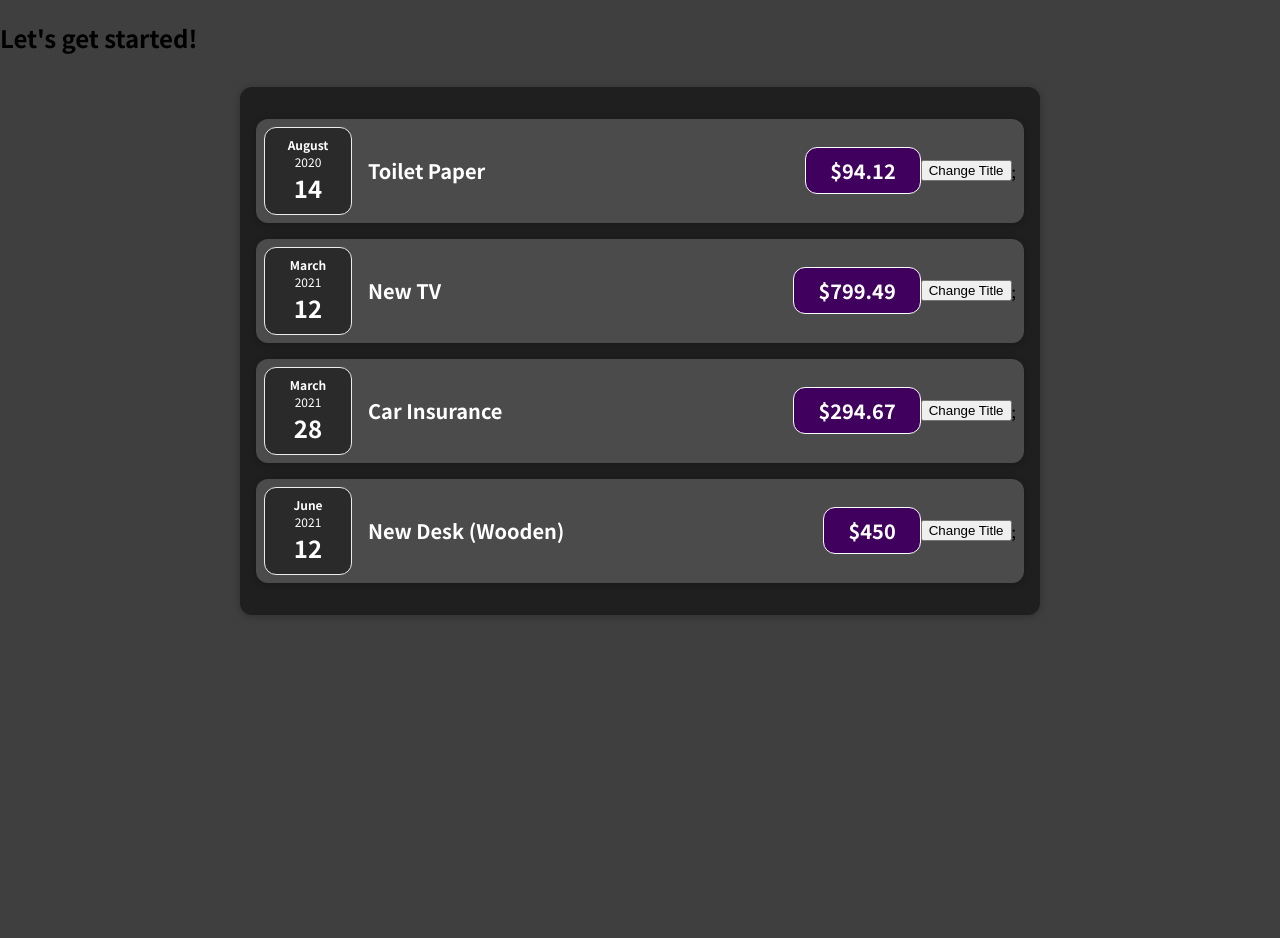
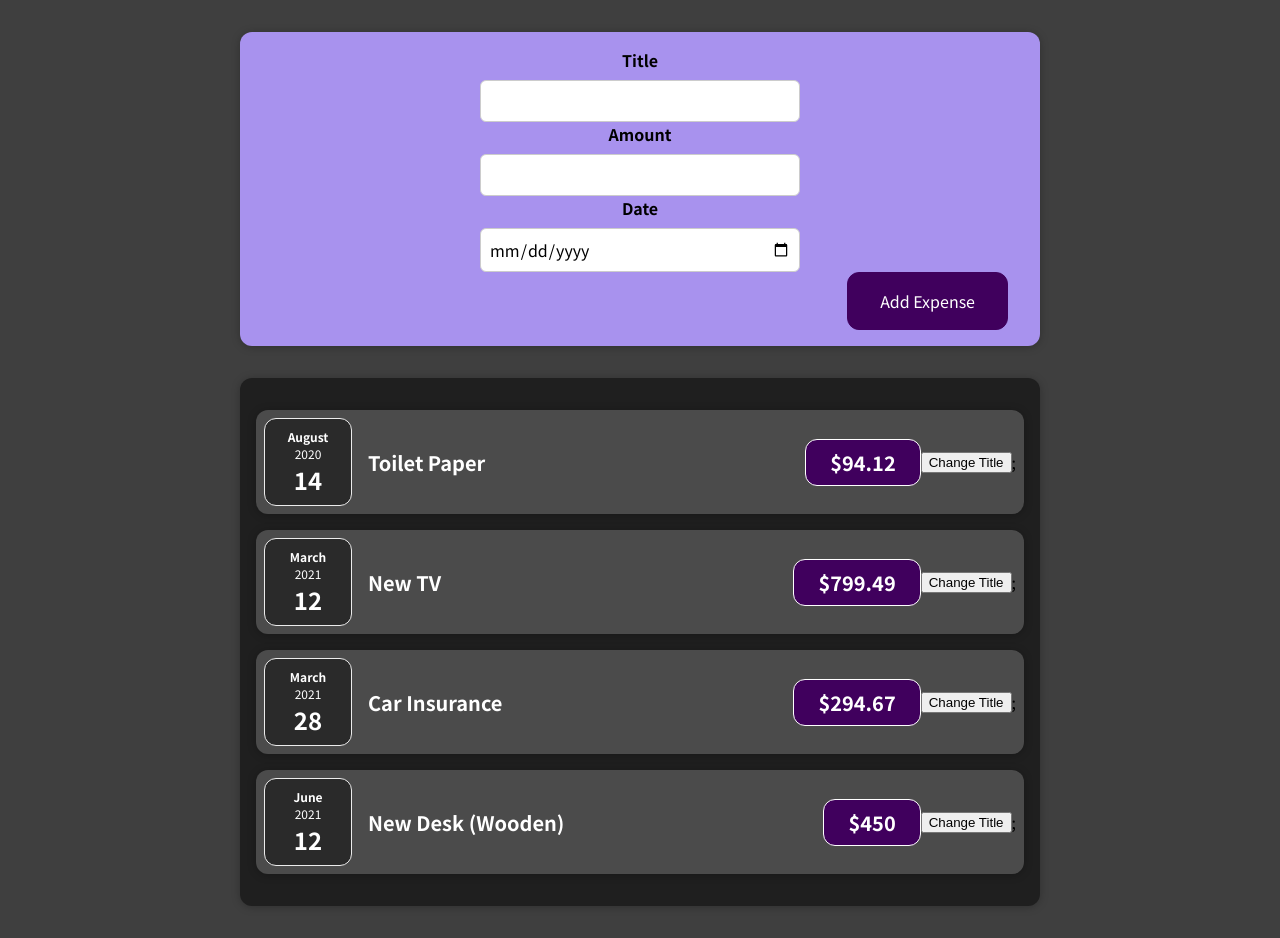
Before and after one commit to rmohanmd/Expense-Tracker, a React (Create React App) app: page / in a window 1280 px wide. Before the commit the page ends 800 px from the top, so only its background shows below. Built offline with nearby package versions, Linux system fonts and the light colour scheme.

Commit message:
Added expenses form with user input and state management

```diff
--- a/src/App.js
+++ b/src/App.js
@@ -1,4 +1,5 @@
 import React from "react";
+import NewExpense from "./components/NewExpense/NewExpense";
 import Expenses from "./components/Expenses/Expenses";
 
 const App = () => {
@@ -25,7 +26,7 @@
   ];
   return (
     <div>
-      <h2>Let's get started!</h2>
+      <NewExpense />
       <Expenses expenses={expenses} />
     </div>
   );
--- /dev/null
+++ b/src/components/NewExpense/ExpenseForm.css
@@ -0,0 +1,26 @@
+.new-expense__controls {
+  display: flex;
+  flex-wrap: wrap;
+  gap: 1rem;
+  margin-bottom: 1rem;
+  text-align: left;
+}
+
+.new-expense__control label {
+  font-weight: bold;
+  margin-bottom: 0.5rem;
+  display: block;
+}
+
+.new-expense__control input {
+  font: inherit;
+  padding: 0.5rem;
+  border-radius: 6px;
+  border: 1px solid #ccc;
+  width: 20rem;
+  max-width: 100%;
+}
+
+.new-expense__actions {
+  text-align: right;
+}
--- /dev/null
+++ b/src/components/NewExpense/ExpenseForm.js
@@ -0,0 +1,54 @@
+import React, { useState } from "react";
+import "./ExpenseForm.css";
+
+const ExpenseForm = () => {
+  const [enteredTitle, setEnteredTitle] = useState("");
+  const [enteredAmount, setEnteredAmount] = useState("");
+  const [enteredDate, setEnteredDate] = useState("");
+
+  const titleChangeHandler = (event) => {
+    setEnteredTitle(event.target.value);
+  };
+
+  const amountChangeHandler = (event) => {
+    setEnteredAmount(event.target.value);
+  };
+
+  const dateChangeHandler = (event) => {
+    setEnteredDate(event.target.value);
+  };
+
+  return (
+    <form>
+      <div className="new-expense__control">
+        <div className="new-expense__control">
+          <label>Title</label>
+          <input type="text" onChange={titleChangeHandler} />
+        </div>
+        <div className="new-expense__control">
+          <label>Amount</label>
+          <input
+            type="number"
+            min="0.01"
+            step="0.01"
+            onChange={amountChangeHandler}
+          />
+        </div>
+        <div className="new-expense__control">
+          <label>Date</label>
+          <input
+            type="date"
+            min="2019-01-01"
+            max="2022-12-31"
+            onChange={dateChangeHandler}
+          />
+        </div>
+      </div>
+      <div className="new-expense__actions">
+        <button type="submit">Add Expense</button>
+      </div>
+    </form>
+  );
+};
+
+export default ExpenseForm;
--- /dev/null
+++ b/src/components/NewExpense/NewExpense.css
@@ -0,0 +1,38 @@
+.new-expense {
+  background-color: #a892ee;
+  padding: 1rem;
+  margin: 2rem auto;
+  width: 50rem;
+  max-width: 95%;
+  border-radius: 12px;
+  text-align: center;
+  box-shadow: 0 1px 8px rgba(0, 0, 0, 0.25);
+}
+
+.new-expense button {
+  font: inherit;
+  cursor: pointer;
+  padding: 1rem 2rem;
+  border: 1px solid #40005d;
+  background-color: #40005d;
+  color: white;
+  border-radius: 12px;
+  margin-right: 1rem;
+}
+
+.new-expense button:hover,
+.new-expense button:active {
+  background-color: #510674;
+  border-color: #510674;
+}
+
+.new-expense button.alternative {
+  color: #220131;
+  border-color: transparent;
+  background-color: transparent;
+}
+
+.new-expense button.alternative:hover,
+.new-expense button.alternative:active {
+  background-color: #ddb3f8;
+}
--- /dev/null
+++ b/src/components/NewExpense/NewExpense.js
@@ -0,0 +1,13 @@
+import React from "react";
+import "./NewExpense.css";
+import ExpenseForm from "./ExpenseForm";
+
+const NewExpense = () => {
+  return (
+    <div className="new-expense">
+      <ExpenseForm />
+    </div>
+  );
+};
+
+export default NewExpense;
```
